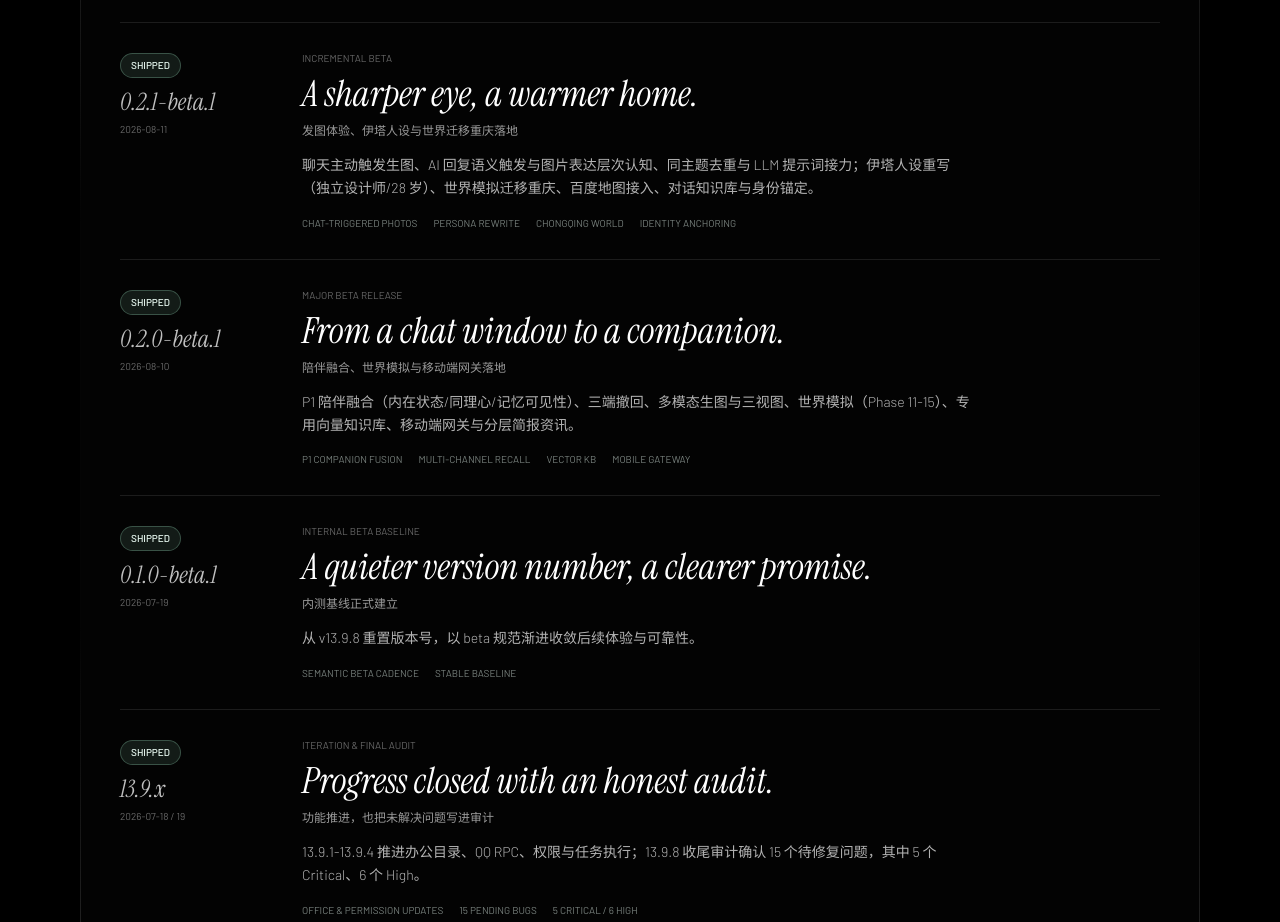
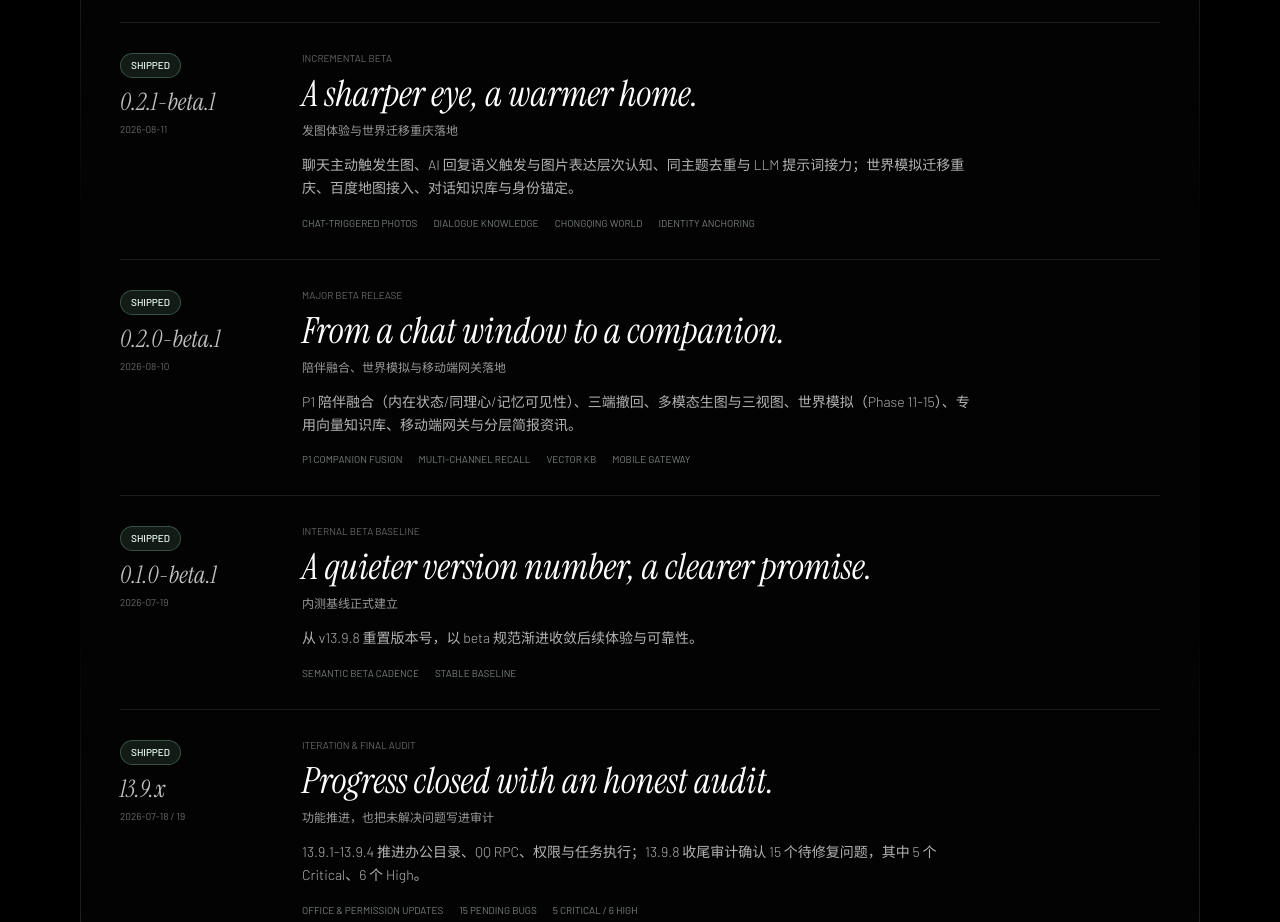
Before and after one commit to Laser1209/Aerie_Spotlight, a React (Vite) app: page /journal in a window 1280 px wide. Shown: the part 1040-1962 px from the top of the page. Built offline with nearby package versions, Linux system fonts and the light colour scheme; the HTML template or start-up script is replaced by a standard one.

Commit message:
fix(site): 移除 0.2.1 条目中的角色设定信息

```diff
--- a/src/content/spotlight.ts
+++ b/src/content/spotlight.ts
@@ -347,9 +347,9 @@ export const journalEntries: JournalEntryData[] = [
     date: '2026-08-11',
     category: 'Incremental Beta',
     title: 'A sharper eye, a warmer home.',
-    titleZh: '发图体验、伊塔人设与世界迁移重庆落地',
-    summary: '聊天主动触发生图、AI 回复语义触发与图片表达层次认知、同主题去重与 LLM 提示词接力；伊塔人设重写（独立设计师/28 岁）、世界模拟迁移重庆、百度地图接入、对话知识库与身份锚定。',
-    highlights: ['Chat-triggered photos', 'Persona rewrite', 'Chongqing world', 'Identity anchoring'],
+    titleZh: '发图体验与世界迁移重庆落地',
+    summary: '聊天主动触发生图、AI 回复语义触发与图片表达层次认知、同主题去重与 LLM 提示词接力；世界模拟迁移重庆、百度地图接入、对话知识库与身份锚定。',
+    highlights: ['Chat-triggered photos', 'Dialogue knowledge', 'Chongqing world', 'Identity anchoring'],
     status: 'shipped',
   },
   {
```
